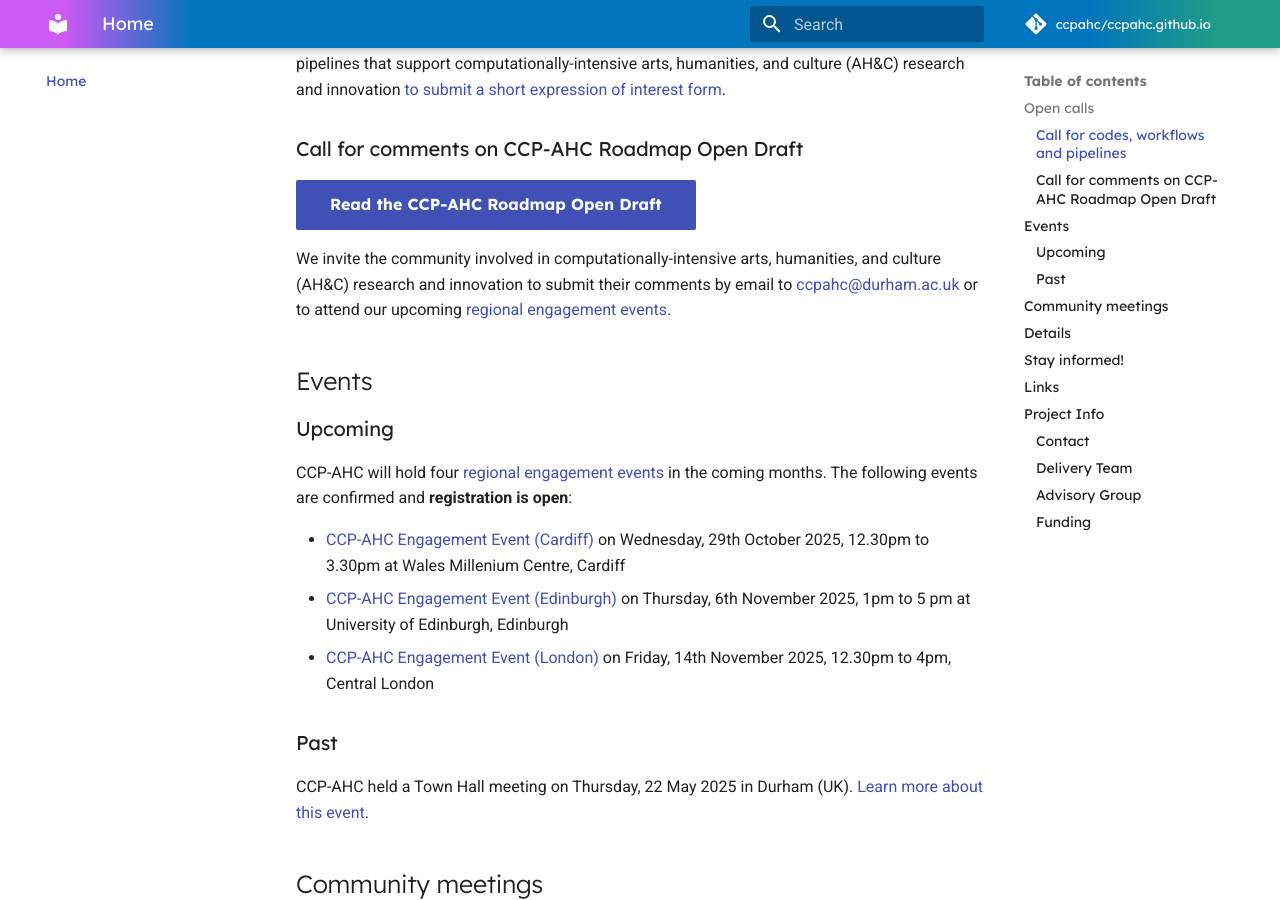
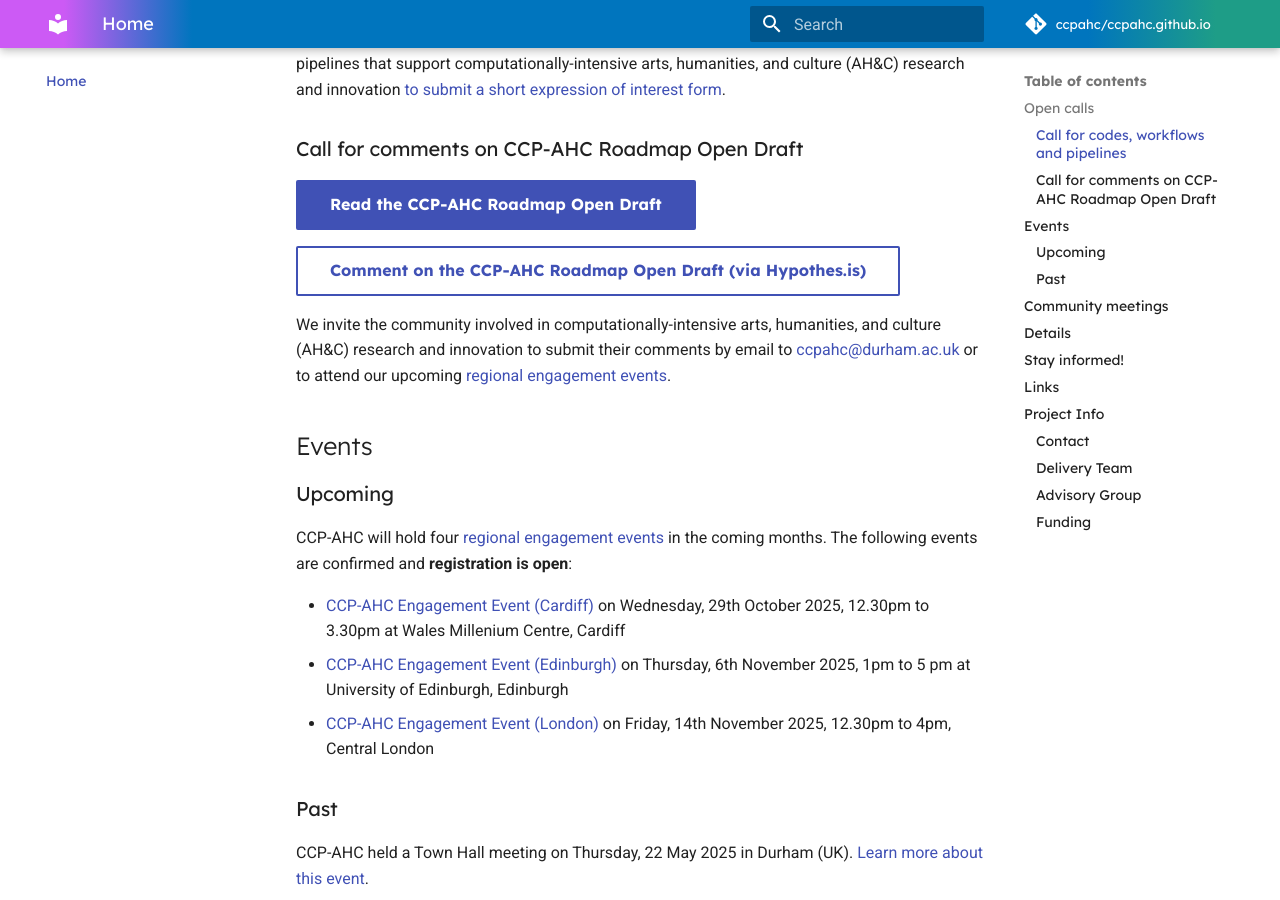
Before and after one commit to ccpahc/ccpahc.github.io, an MkDocs documentation site: the page built from docs/index.md, in a window 1280 px wide and 900 px high, scrolled down 913 px. Built offline with MkDocs 1.6.1 and Material for MkDocs 9.7.7, drawn with Linux system fonts in a browser that asks for light colours; comment, search, counter and statistics services are not loaded.

Commit message:
Add annotate roadmap draft

```diff
--- a/docs/index.md
+++ b/docs/index.md
@@ -13,6 +13,8 @@ We invite owners, maintainers, users, and other stakeholders in research codes,
 ### Call for comments on CCP-AHC Roadmap Open Draft
 
 [Read the CCP-AHC Roadmap Open Draft](https://zenodo.org/records/17099176){ .md-button .md-button--primary }
+
+[Comment on the CCP-AHC Roadmap Open Draft (via Hypothes.is)](https://via.hypothes.is/https://www.ccpahc.ac.uk/assets/OPEN%20DRAFT%202025-09-11%20-%20CCP-AHC%20Roadmap%20Open%20Draft.pdf){ .md-button .md-button--secondary }
 
 We invite the community involved in computationally-intensive arts, humanities, and culture (AH&C) research and innovation to submit their comments by email to [ccpahc@durham.ac.uk](mailto:ccpahc@durham.ac.uk) or to attend our upcoming [regional engagement events](./activities/regional-engagement.md).
 
```
